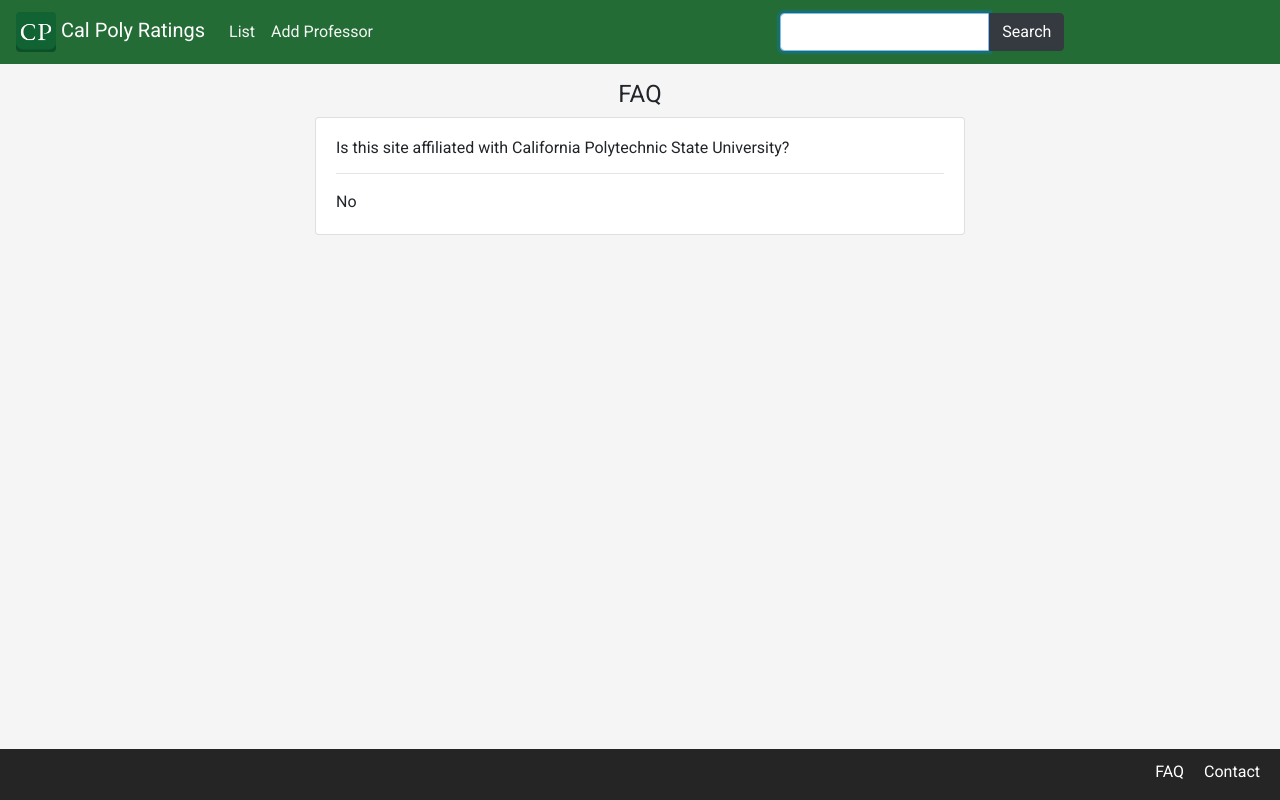
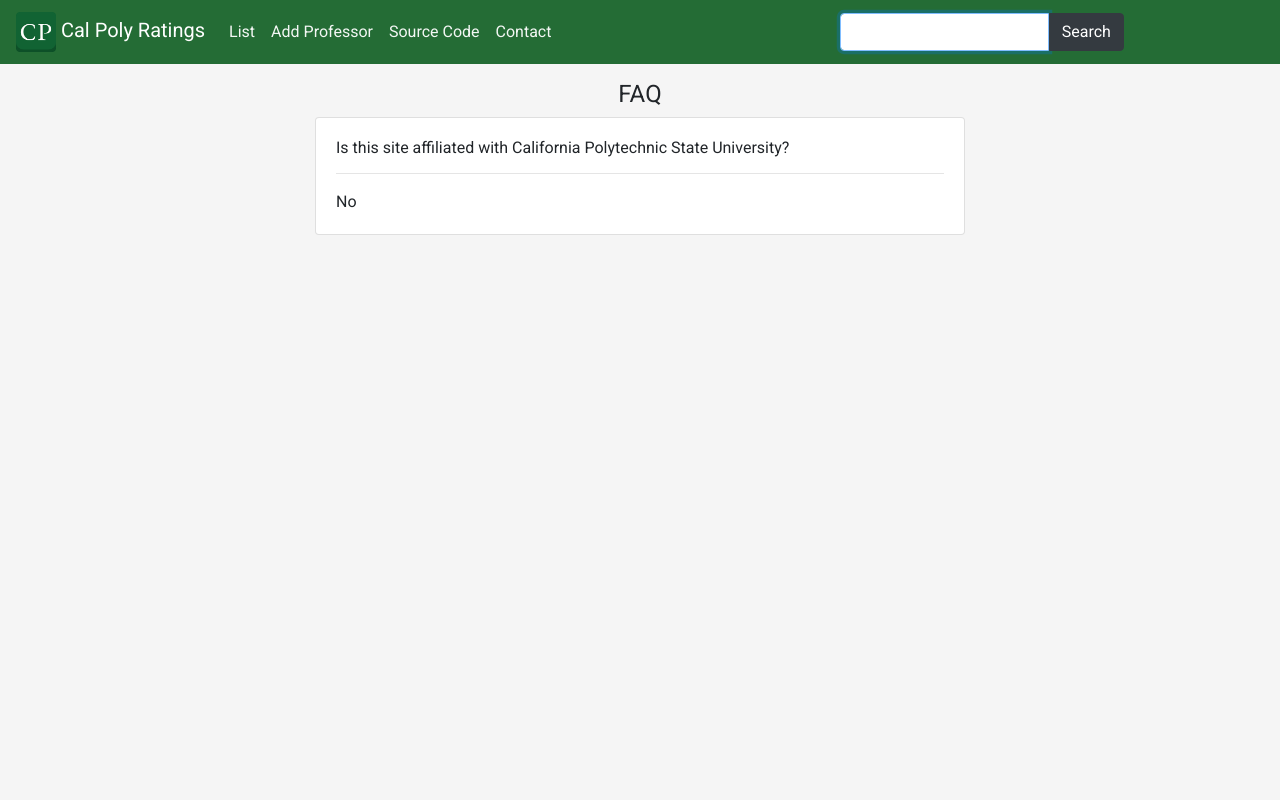
Before and after one commit to erib3/calpolyratings, a Django app: template home/templates/home/faq.html in a window 1280 px wide. Run offline with Django 3.2, Linux system fonts and the light colour scheme; the template is opened without the code that fills it, so the values that code supplies are empty; some libraries are stand-ins or nearby versions.

Commit message:
css changes and updated base template

```diff
--- a/home/templates/base.html
+++ b/home/templates/base.html
@@ -52,7 +52,7 @@
       {% endblock %}</title>
   </head>
 
-  <body style="min-height:100%; padding-top: 100px;padding-bottom:70px;font-family: 'Roboto', sans-serif;    background-color: #f5f5f5;position: relative;padding-top: 80px;">
+  <body style="min-height:100%; padding-top: 100px;font-family: 'Roboto', sans-serif;    background-color: #f5f5f5;position: relative;padding-top: 80px;">
     <div id='top'></div>
     <nav class="navbar fixed-top navbar-expand-md navbar-dark"     style='background-color: #19652bf2!important;'>
       <a class="navbar-brand" href="/">
@@ -68,6 +68,8 @@
         <div class="navbar-nav" style="margin-right: auto">
             <li><a class="nav-item nav-link" href="{% url 'home'  %}">List</a></li>
             <li><a class="nav-item nav-link" href="{% url 'add_professor'%}">Add Professor</a></li>
+            <li><a class="nav-item nav-link" target="_blank" href="https://www.github.com/erib3/calpolyratings">Source Code</a></li>
+            <li><a class="nav-item nav-link" href="{% url 'contact'%}">Contact</a></li>
 
         </div>
 
@@ -91,12 +93,6 @@
 
 
     {% endblock %}
-    {% block footer %}
-    <footer class="my_footer" id="footer" style="position: absolute;bottom: 0;width: 100%;">
-      <a href='{% url "contact" %}'><p class="footer_contact_link">Contact</p></a>
-      <a href='{% url "faq" %}'><p class="footer_contact_link">FAQ</p></a>
-    </footer>
-  {% endblock %}
 
   <span class="glyphicon glyphicon-chevron-up"></span>
   <button onclick="ScrollTopFunction()" id="myBtn" title="Go to top"><i class="fas fa-chevron-up" onclick="ScrollTopFunction()"></i></button>
```
Also changed, not shown: teacher_profile/static/teacher_profile/css/teacher_profile.css (+6 -4 lines).
